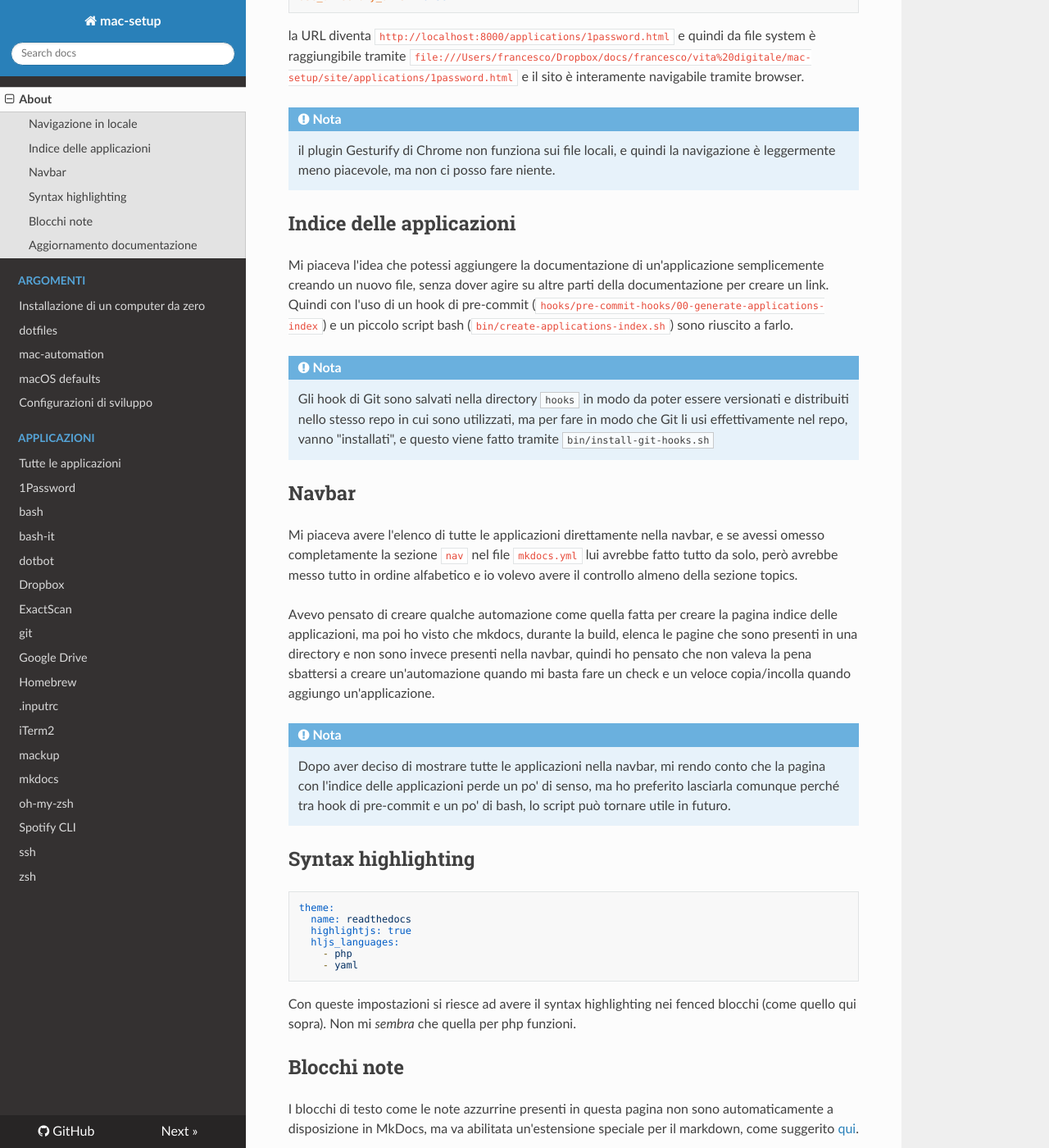
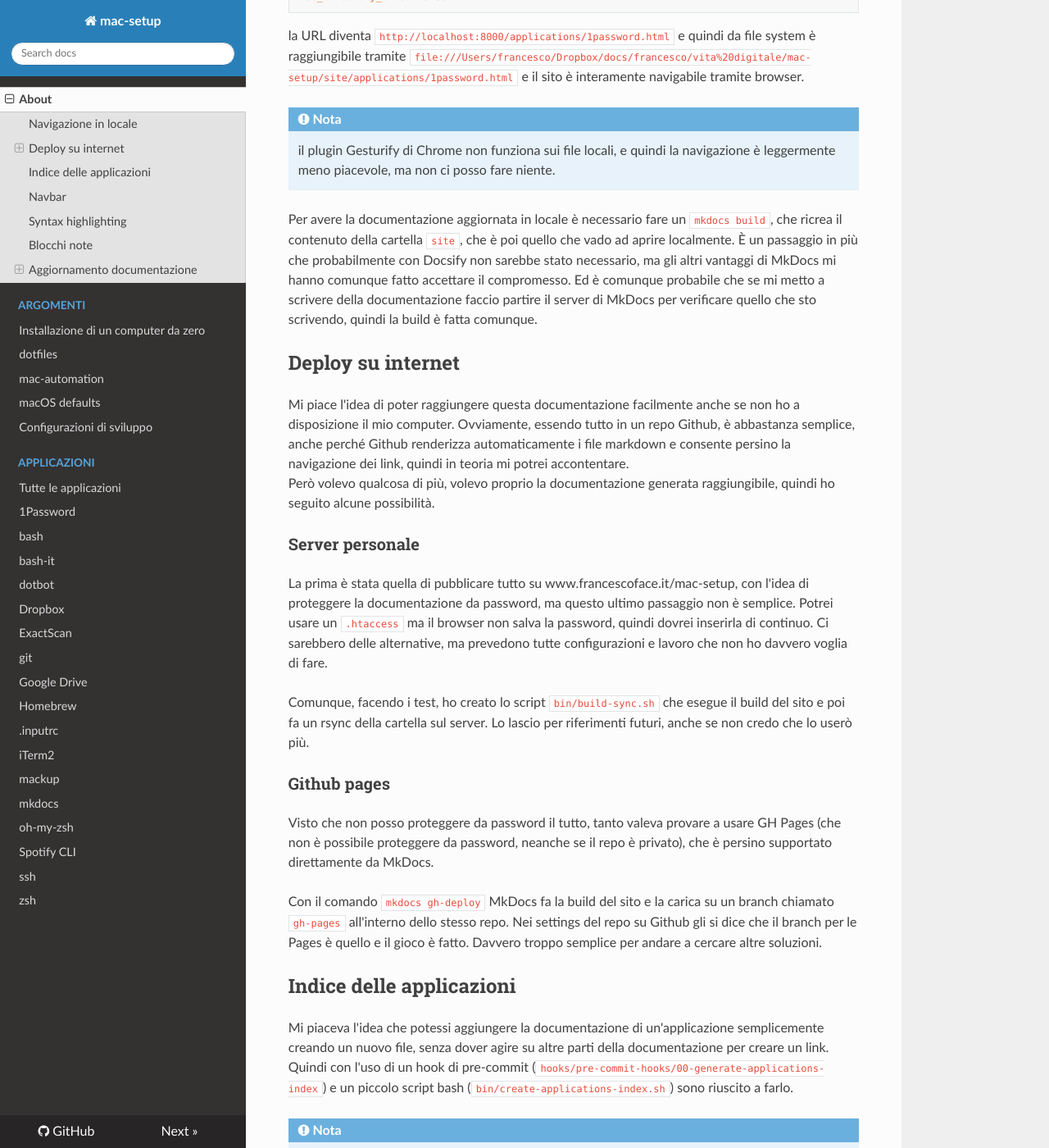
Before and after one commit to magobaol/mac-setup, an MkDocs documentation site: the page built from docs/about.md, in a window 1280 px wide and 1400 px high, scrolled down 721 px. Shown: the whole window at 82% size. Built offline with MkDocs 1.6.1, drawn with Linux system fonts in a browser that asks for light colours; nearby versions of some CDN libraries; some of the changed text lies outside the part shown.

Commit message:
Improve about.md

```diff
--- a/docs/about.md
+++ b/docs/about.md
@@ -11,7 +11,7 @@ I requisiti del tool erano:
 - Che la documentazione generata avesse un aspetto gradevole
 
 I candidati sono stati [Docsify](https://docsify.js.org/) e [MkDocs](https://www.mkdocs.org/) e alla fine ha vinto quest'ultimo.
-Le informazioni generali sono su [mlkdocs](applications/mkdocs.md), mentre qui di seguito ci sono le configurazioni che ho usato per questo progetto.
+Le informazioni generali sono su [mkdocs](applications/mkdocs.md), mentre qui di seguito ci sono le configurazioni che ho usato per questo progetto.
 
 ## Navigazione in locale
 
@@ -28,16 +28,34 @@ la URL diventa `http://localhost:8000/applications/1password.html` e quindi da f
 
     il plugin Gesturify di Chrome non funziona sui file locali, e quindi la navigazione è leggermente meno piacevole, ma non ci posso fare niente.
 
+Per avere la documentazione aggiornata in locale è necessario fare un `mkdocs build`, che ricrea il contenuto della cartella `site`, che è poi quello che vado ad aprire localmente. È un passaggio in più che probabilmente con Docsify non sarebbe stato necessario, ma gli altri  vantaggi di MkDocs mi hanno comunque fatto accettare il compromesso. Ed è comunque probabile che se mi metto a scrivere della documentazione faccio partire il server di MkDocs per verificare quello che sto scrivendo, quindi la build è fatta comunque.
+
+## Deploy su internet
+
+Mi piace l'idea di poter raggiungere questa documentazione facilmente anche se non ho a disposizione il mio computer. Ovviamente, essendo tutto in un repo Github, è abbastanza semplice, anche perché Github renderizza automaticamente i file markdown e consente persino la navigazione dei link, quindi in teoria mi potrei accontentare.
+Però volevo qualcosa di più, volevo proprio la documentazione generata raggiungibile, quindi ho seguito alcune possibilità.
+
+### Server personale
+La prima è stata quella di pubblicare tutto su www.francescoface.it/mac-setup, con l'idea di proteggere la documentazione da password, ma questo ultimo passaggio non è semplice. Potrei usare un `.htaccess` ma il browser non salva la password, quindi dovrei inserirla di continuo.
+Ci sarebbero delle alternative, ma prevedono tutte configurazioni e lavoro che non ho davvero voglia di fare.
+
+Comunque, facendo i test, ho creato lo script `bin/build-sync.sh` che esegue il build del sito e poi fa un rsync della cartella sul server. Lo lascio per riferimenti futuri, anche se non credo che lo userò più.
+
+### Github pages
+Visto che non posso proteggere da password il tutto, tanto valeva provare a usare GH Pages (che non è possibile proteggere da password, neanche se il repo è privato), che è persino supportato direttamente da MkDocs.
+
+Con il comando `mkdocs gh-deploy` MkDocs fa la build del sito e la carica su un branch chiamato `gh-pages` all'interno dello stesso repo. Nei settings del repo su Github gli si dice che il branch per le Pages è quello e il gioco è fatto. Davvero troppo semplice per andare a cercare altre soluzioni.
+
 ## Indice delle applicazioni
 Mi piaceva l'idea che potessi aggiungere la documentazione di un'applicazione semplicemente creando un nuovo file, senza dover agire su altre parti della documentazione per creare un link.
 Quindi con l'uso di un hook di pre-commit (`hooks/pre-commit-hooks/00-generate-applications-index`) e un piccolo script bash (`bin/create-applications-index.sh`) sono riuscito a farlo.
 
 !!!Nota
 
-    Gli hook di Git sono salvati nella directory `hooks` in modo da poter essere versionati e distribuiti nello stesso repo in cui sono utilizzati, ma per fare in modo che Git li usi effettivamente nel repo, vanno "installati", e questo viene fatto tramite `bin/install-git-hooks.sh`
+    Gli hook di Git sono salvati nella directory `hooks` in modo da poter essere versionati e distribuiti nello stesso repo in cui sono utilizzati, ma per fare in modo che Git li usi effettivamente nel repo vanno "installati", e questo viene fatto tramite `bin/install-git-hooks.sh`
 
 ## Navbar
-Mi piaceva avere l'elenco di tutte le applicazioni direttamente nella navbar, e se avessi omesso completamente la sezione `nav` nel file `mkdocs.yml` lui avrebbe fatto tutto da solo, però avrebbe messo tutto in ordine alfabetico e io volevo avere il controllo almeno della sezione topics.
+Mi piaceva avere l'elenco di tutte le applicazioni direttamente nella navbar, e se avessi omesso completamente la sezione `nav` nel file `mkdocs.yml` MkDocs avrebbe fatto tutto da solo, però avrebbe messo tutto in ordine alfabetico e io volevo avere il controllo almeno della sezione topics.
 
 Avevo pensato di creare qualche automazione come quella fatta per creare la pagina indice delle applicazioni, ma poi ho visto che mkdocs, durante la build, elenca le pagine che sono presenti in una directory e non sono invece presenti nella navbar, quindi ho pensato che non valeva la pena sbattersi a creare un'automazione quando mi basta fare un check e un veloce copia/incolla quando aggiungo un'applicazione.
 
@@ -80,4 +98,16 @@ I blocchi disponibili, per quanto ho potuto scoprire, sono:
     Questo è un blocco rosso, di errore. Non so se in questo caso il titolo può essere personalizzato.
 
 ## Aggiornamento documentazione
-La documentazione può essere aggiornata in due modi: agendo sui file locali, e poi facendo i normali commit e push per versionare tutto e, volendo mandarla su GH Pages, facendo `mkserve gh-deploy`, oppure modificando le pagine direttamente su Github, seguendo il link presente *Edit on Github* presente in ogni pagina: in questo secondo caso, bisogna poi fare un `git pull` in locale se si vuole tenere tutto in sync.
+La documentazione può essere aggiornata in due modi: agendo sui file locali oppure modificando il repo direttamente su Gitbub.
+
+### Aggiornamento da locale
+Modificare i file e magari lanciare il server di MkDocs per verificare che il tutto sia a posto è probabilmente la cosa più semplice.
+Poi facendo i normali commit e push per versionare tutto e, volendo mandarla su GH Pages, facendo `mkserve gh-deploy`.
+
+!!!warning
+    Per modificare i file in locale è opportuno utilizzare il più semplice editor di testo possibile. Meglio evitare Bear (che comunque non può lavorare su filesystem) o anche Ulysses, perché usa delle convenzioni markdown (per esempio mette i link come note in fondo alla pagina) che non mi convincono del tutto.
+    La cosa migliore che è trovato è stato VSCode, persino senza preview integrata, perché tanto uso il server di mkdocs.
+
+### Aggiornamento da GH Pages
+Le pagine possono essere modificate anche direttamente su Github, seguendo il link **Edit on Github** presente in ogni pagina: in questo secondo caso, bisogna poi fare un `git pull` in locale se si vuole tenere tutto in sync.
+Se si modifica direttamente su Github, inoltre, il deploy su GH Pages non è automatico, quindi probabilmente non vale la pena usare questo metodo.
```
